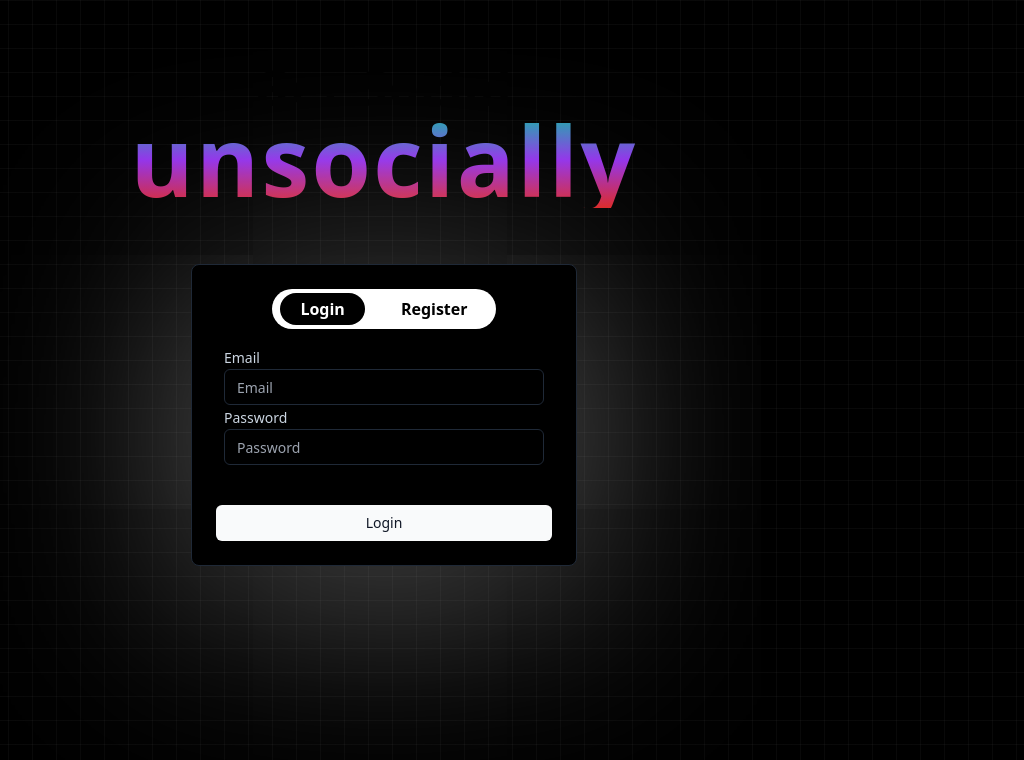
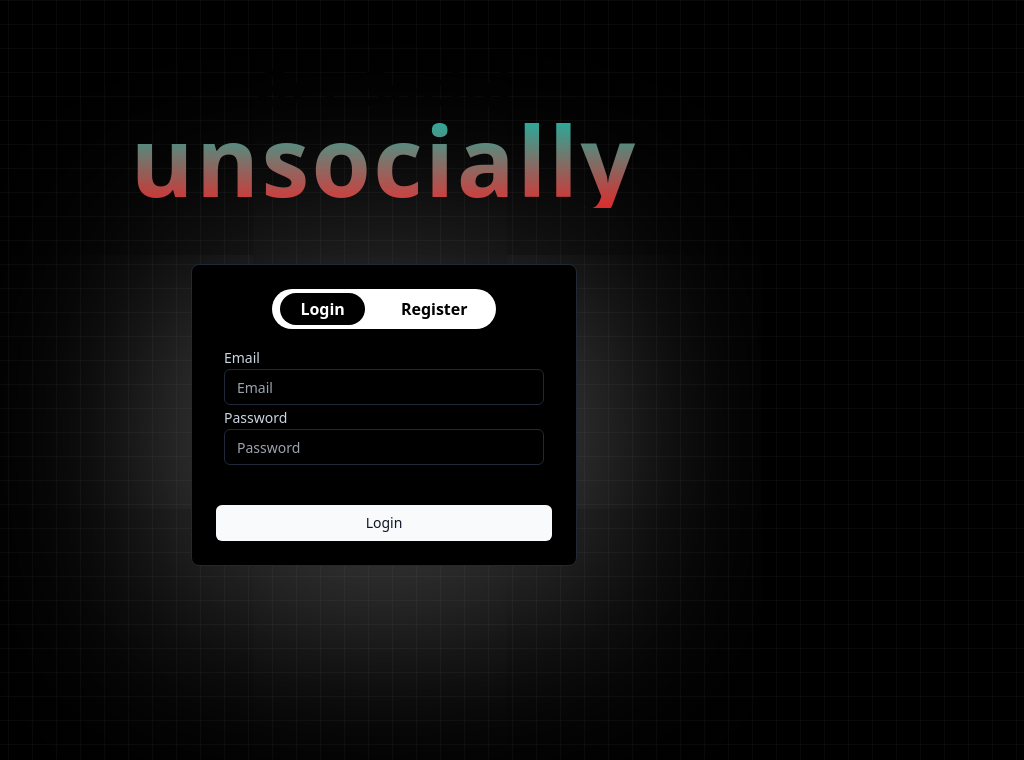
Before and after one commit to anushka312/SecVote, a React (Vite) app in the folder client/: page /auth/login in a window 1280 px wide. Shown: the top 760 px of the page, without its empty margins (256-1280 px from the left). Built offline with nearby package versions, Linux system fonts and the light colour scheme; no server answers.

Commit message:
update tailwind config

```diff
--- a/client/tailwind.config.js
+++ b/client/tailwind.config.js
@@ -45,7 +45,15 @@ export default {
 					'3': 'hsl(var(--chart-3))',
 					'4': 'hsl(var(--chart-4))',
 					'5': 'hsl(var(--chart-5))'
-				}
+				},
+				//all colors used in the SecVote
+				bg: "#121212",
+        		"light-black": "#1e1e1e",
+        		purple: "#7D67D2",
+        		blue: "#5A96E3",
+        		yellow: "#FFD166",
+        		"hover-yellow": "#E6C155",
+        		"text-box": "#2C2F42",
 			},
 			backgroundImage: {
 				'thoughts': "url('./public/Thoughts.png')"
```
